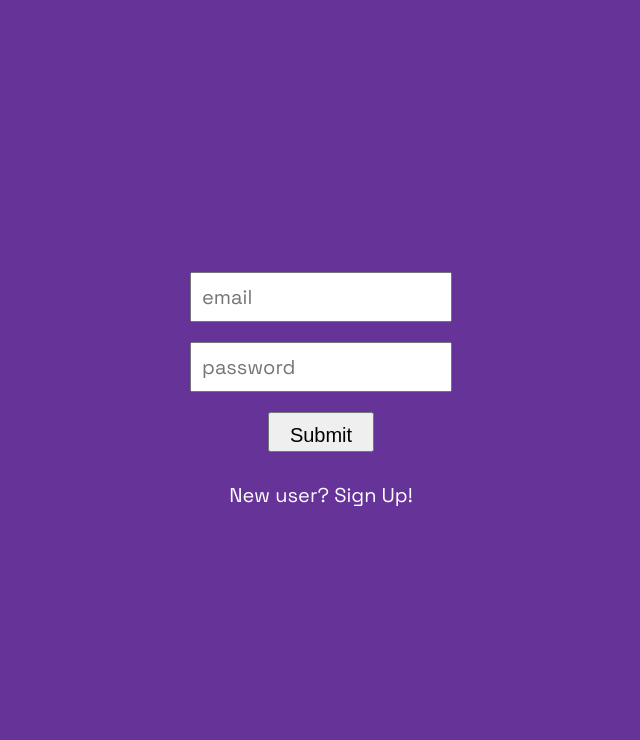
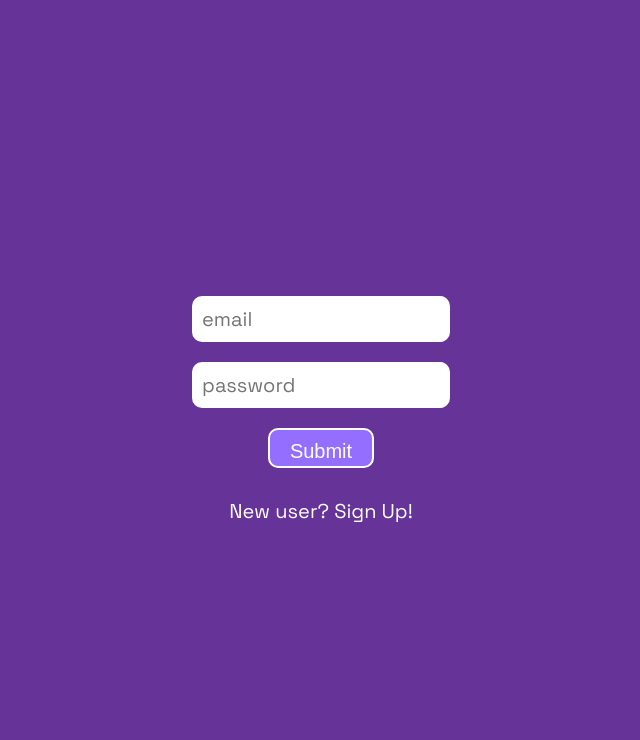
Before and after one commit to nexora-droid/Club-Website-V2, a website: page public/admin.html in a window 1280 px wide. Shown: the top 740 px of the page, without its empty margins (319-959 px from the left). Drawn offline with nearby package versions, Linux system fonts and the light colour scheme; no server answers.

Commit message:
checkAuth fix, project add menu begun

```diff
--- a/app.js
+++ b/app.js
@@ -12,7 +12,7 @@ app.use((req, res, next) => {
 })
 app.get('/', (req, res)=>{
     res.sendFile(path.join(__dirname, 'public', 'index.html'));
-})
+});
 
 app.use('/admin', adminRoutes);
 
--- a/public/admin.css
+++ b/public/admin.css
@@ -5,6 +5,12 @@
     --horizons-pink: #F86E95;
     --horizons-blue: #46467C;
 }
+/*
+z-indexes:
+nav menu: 98
+login menu: 99
+add project menu: 97
+*/
 body {
     background-color: #F6EFE1 ;
     margin: 0;
@@ -38,7 +44,7 @@ a {
 #hero {
     background-color: rgba(255, 169, 54, 0.9);
     height: 300px;
-    padding-top: 10px;
+    padding-top: 100px;
 }
 #nav {
     display: flex;
@@ -208,10 +214,13 @@ a {
     width: fit-content;
     height: fit-content;
     gap: 20px;
+    padding-top: 40px;
 }
 #email, #password, #confirm-password, #newEmail, #newPassword, #newConfirmPassword {
     padding: 10px;
     font-size: 20px;
+    border-radius: 10px;
+    border: none;
     font-family: 'Space Grotesk';
 }
 #login-submit, #signup-submit {
@@ -219,6 +228,11 @@ a {
     font-size: 20px;
     width: auto;
     height: 5vh;
+    border-radius: 10px;
+    background-color: #946FFF;
+    color: white;
+    border: 2px solid white;
+    padding-bottom: 5px;
 }
 #login-wrapper {
     display: flex;
@@ -229,6 +243,13 @@ a {
     height: 100vh;
     gap: 10px;
     margin: auto;
+}
+#warn {
+    font-family: 'Space Grotesk';
+    color: #FFCC00;
+    width: 350px;
+    font-weight: bold;
+    font-size: larger;
 }
 #type-switch {
     color: white;
@@ -390,3 +411,47 @@ a {
     color: rgb(207, 206, 206);
     font-family: 'Space Grotesk';
 }
+#pa-menu {
+    width: 35vw;
+    height: 50vh;
+    position: fixed;
+    top: 50%;
+    left: 50%;
+    transform: translate(-50%, -50%);
+    z-index: 97;
+    background: white;
+    border-radius: 20px;
+    border: 2px solid #5151faff;
+    padding: 20px;
+}
+#pam-title {
+    margin: 0;
+    font-family: 'Space Grotesk';
+    font-weight: bolder;
+    font-size: 30px;
+}
+#pa-form {
+    font-family: 'Space Grotesk';
+    font-weight: bold;
+    display: flex;
+    flex-direction: column;
+    gap: 40px;
+    margin-top: 20px;
+    font-size: 18px;
+}
+.paf-group {
+    display: flex;
+    flex-direction: row;
+    gap: 10px;
+    height: 20px;
+    align-items: center;
+}
+#pa-form input {
+    width: 100%;
+    height: 100%;
+    font-size: 18px;
+}
+#pa-form label {
+    width: 35%;
+    height: 100%;
+}
--- a/public/admin.html
+++ b/public/admin.html
@@ -274,11 +274,30 @@
             <form id="signup-form">
                 <input type="text" placeholder="email" id="newEmail" name="newEmail">
                 <input type="password" placeholder="password" id="newPassword" name="newPassword">
+                <p id="warn">6 characters minimum, 1 uppercase, 1 lowercase, and 1 special character</p>
                 <input type="password" placeholder="confirm password" id="newConfirmPassword" name="newConfirmPassword">
+                <p id="warn">Please do not forget this password. <br> If you lose it you will not be able to sign in again.</p>
                 <input type="submit" value="Submit" id="signup-submit">
             </form>
             <p id="type-switch" class="underline-anim-white">New user? Sign Up!</p>
         </div>
+    </div>
+    <div id="pa-menu">
+        <p id="pam-title">Add New Project</p>
+        <form id="pa-form">
+            <div class="paf-group">
+                <label for="p-name">Project Name: </label>
+                <input type="text" name="p-name" id="p-name">
+            </div>
+            <div class="paf-group">
+                <label for="p-tags">Project Tags: </label>
+                <input type="text" name="p-tags" id="p-tags" placeholder="Input multiple values, separate by commas">
+            </div>
+            <div class="paf-group">
+                <label for="p-image">Project Image: </label>
+                <input type="url" name="p-image" id="p-image" placeholder="Enter URL of project image"
+            </div>
+        </form>
     </div>
     <template>
         <div class="card">
```
Also changed, not shown: controller/adminController.js (+18 -11 lines).
